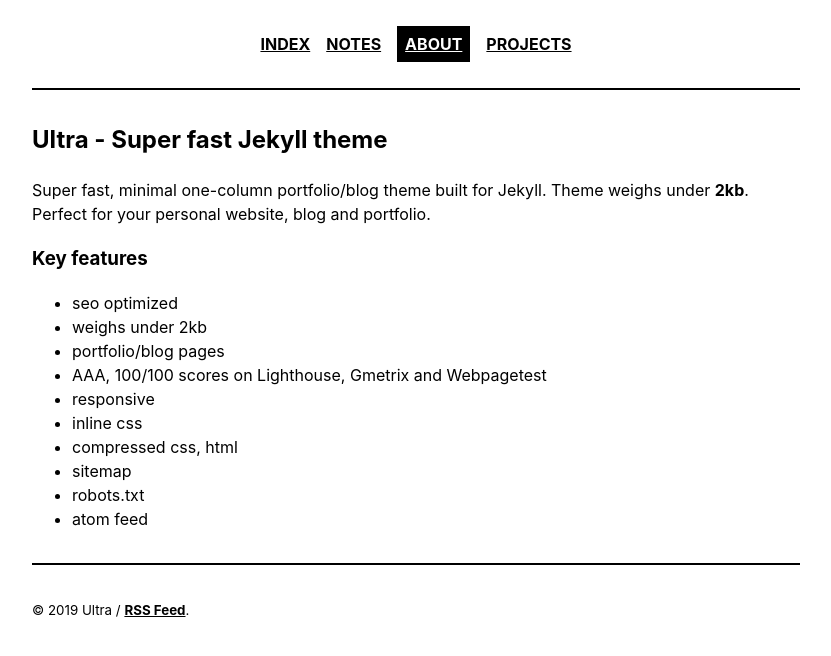
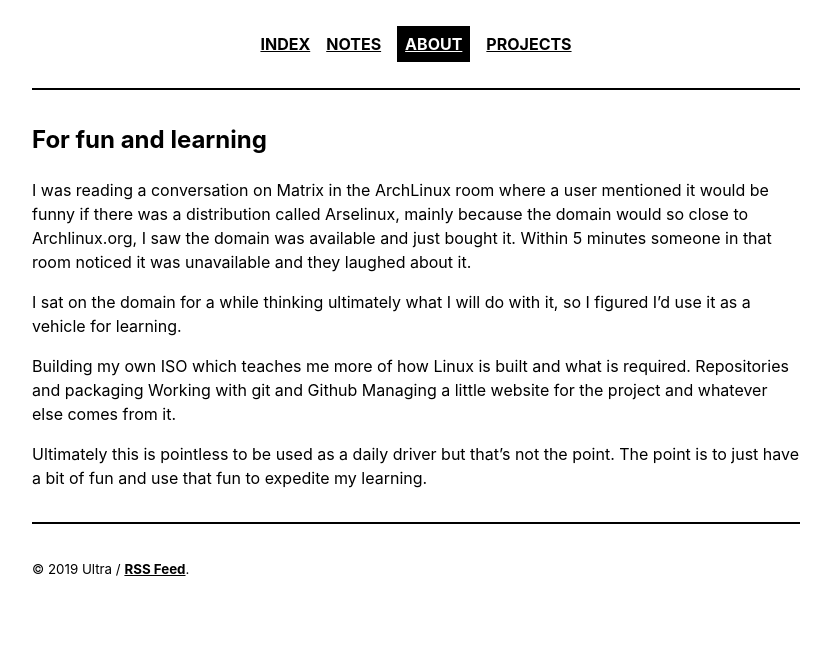
Before and after one commit to ArseLinuxOS-Development/arselinux.github.io, a Jekyll site: the page built from _pages/about.md, in a window 1280 px wide. Shown: the top 656 px of the page, without its empty margins (224-1055 px from the left). Built offline with Jekyll 4.4.1, drawn with Linux system fonts in a browser that asks for light colours.

Commit message:
Edited some files to fit the project

```diff
--- a/404.html
+++ b/404.html
@@ -1,6 +1,6 @@
 ---
 layout: page
-title: "404: Page not found"
+title: "404: Bum not found"
 permalink: 404.html
 ---
 
--- a/_pages/about.md
+++ b/_pages/about.md
@@ -1,21 +1,18 @@
 ---
 layout: page
-title: About
+title: Why?
 ---
 
-## Ultra - Super fast Jekyll theme
+## For fun and learning
 
-Super fast, minimal one-column portfolio/blog theme built for Jekyll. Theme weighs under <strong>2kb</strong>. Perfect for your personal website, blog and portfolio.
+I was reading a conversation on Matrix in the ArchLinux room where a user mentioned it would be funny if there was a distribution called Arselinux, mainly because the domain would so close to Archlinux.org, I saw the domain was available and just bought it. Within 5 minutes someone in that room noticed it was unavailable and they laughed about it.
 
-### Key features
+I sat on the domain for a while thinking ultimately what I will do with it, so I figured I'd use it as a vehicle for learning.
 
-- seo optimized
-- weighs under 2kb
-- portfolio/blog pages
-- AAA, 100/100 scores on Lighthouse, Gmetrix and Webpagetest
-- responsive
-- inline css
-- compressed css, html
-- sitemap
-- robots.txt
-- atom feed
+Building my own ISO which teaches me more of how Linux is built and what is required.
+Repositories and packaging
+Working with git and Github
+Managing a little website for the project
+and whatever else comes from it.
+
+Ultimately this is pointless to be used as a daily driver but that's not the point. The point is to just have a bit of fun and use that fun to expedite my learning.
```
Also changed, not shown: _posts/2014-05-12-lorem-ipsum.md (deleted, +0 -20 lines), _posts/2023-02-01-hello-world.md (added, +5 -0 lines).
